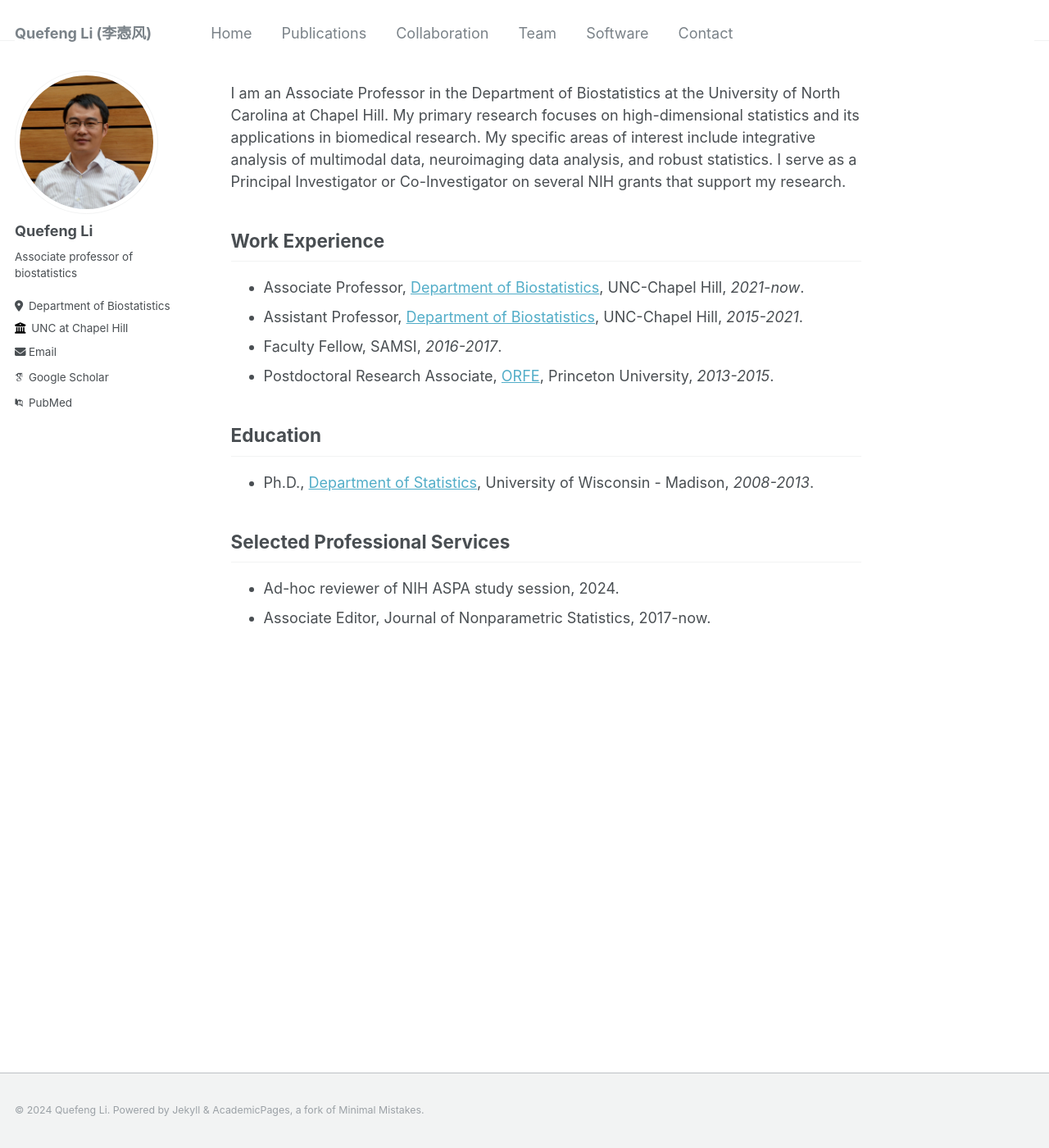
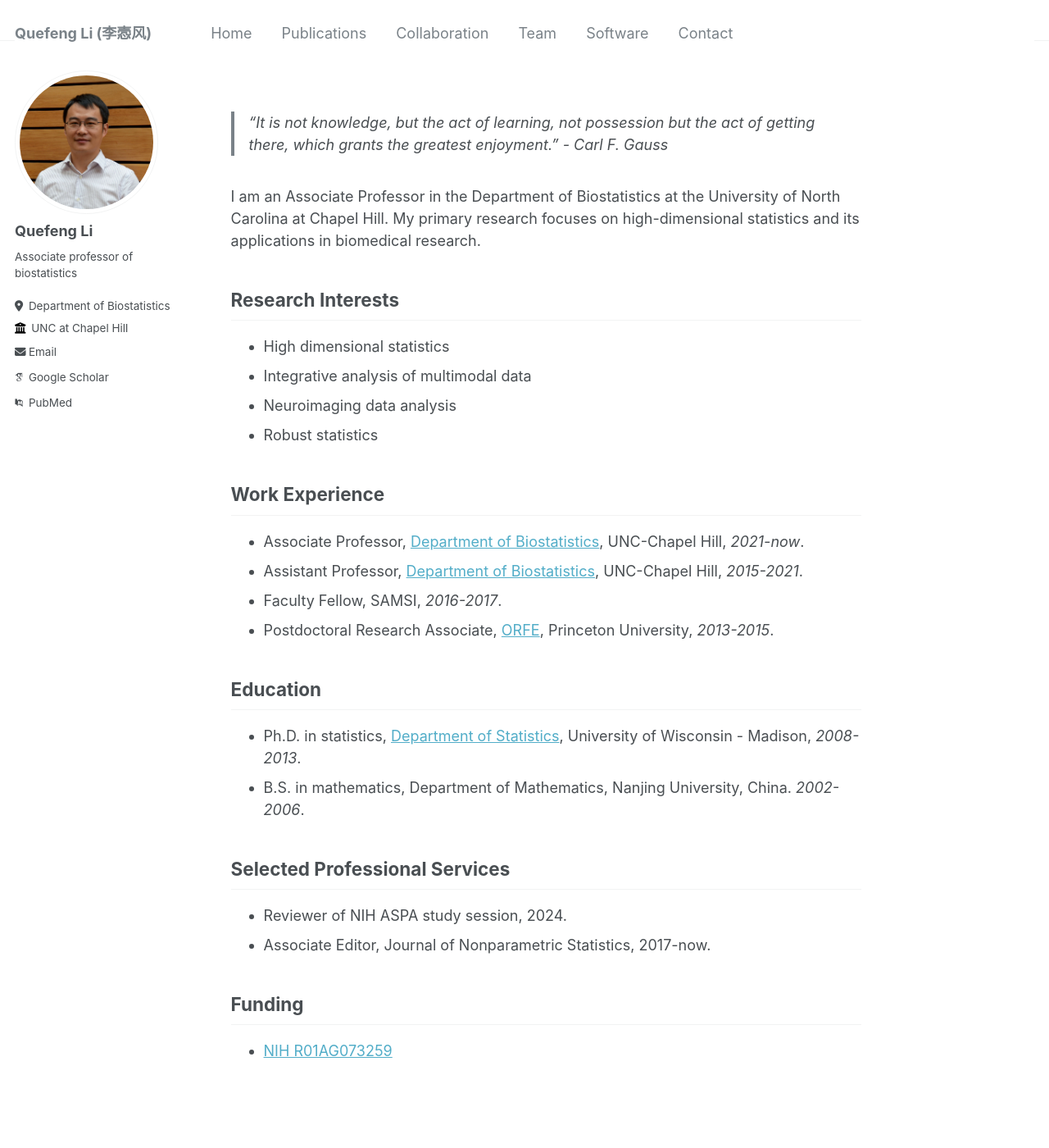
Before and after one commit to quefengli/quefengli.github.io, a Jekyll site: the page built from _pages/about.md, in a window 1280 px wide and 1400 px high. Shown: the whole window at 82% size. Built offline with Jekyll 4.4.1, drawn with Linux system fonts in a browser that asks for light colours; some web fonts are replaced.

Commit message:
add more details about me

```diff
--- a/_data/navigation.yml
+++ b/_data/navigation.yml
@@ -24,6 +24,9 @@ main:
   - title: "Collaboration"
     url: /collaboration/
 
+  ##- title: "Funding"
+  ##  url: /funding/
+
   - title: "Team"
     url: /team/
 
--- a/_pages/about.md
+++ b/_pages/about.md
@@ -7,11 +7,16 @@ redirect_from:
   - /about.html
 ---
 
+> "It is not knowledge, but the act of learning, not possession but the act of getting there, which grants the greatest enjoyment." - Carl F. Gauss
 
 I am an Associate Professor in the Department of Biostatistics at the University of North Carolina at Chapel Hill. My
-primary research focuses on high-dimensional statistics and its applications in biomedical research. My specific areas of
-interest include integrative analysis of multimodal data, neuroimaging data analysis, and robust statistics. I serve as a
-Principal Investigator or Co-Investigator on several NIH grants that support my research.
+primary research focuses on high-dimensional statistics and its applications in biomedical research.
+
+## Research Interests
+- High dimensional statistics
+- Integrative analysis of multimodal data
+- Neuroimaging data analysis
+- Robust statistics
 
 ## Work Experience
 - Associate Professor, [Department of Biostatistics](https://sph.unc.edu/bios/biostatistics/), UNC-Chapel Hill,
@@ -21,8 +26,12 @@ Principal Investigator or Co-Investigator on several NIH grants that support my
 - Postdoctoral Research Associate, [ORFE](https://orfe.princeton.edu), Princeton University, _2013-2015_.
 
 ## Education
-- Ph.D., [Department of Statistics](https://www.stat.wisc.edu), University of Wisconsin - Madison, _2008-2013_.
+- Ph.D. in statistics, [Department of Statistics](https://www.stat.wisc.edu), University of Wisconsin - Madison, _2008-2013_.
+- B.S. in mathematics, Department of Mathematics, Nanjing University, China. _2002-2006_.
 
 ## Selected Professional Services
-- Ad-hoc reviewer of NIH ASPA study session, 2024.
+- Reviewer of NIH ASPA study session, 2024.
 - Associate Editor, Journal of Nonparametric Statistics, 2017-now.
+
+## Funding
+- [NIH R01AG073259](https://reporter.nih.gov/search/jyn82Da1z0OjuTAGPZz9fQ/project-details/10276798)
```
